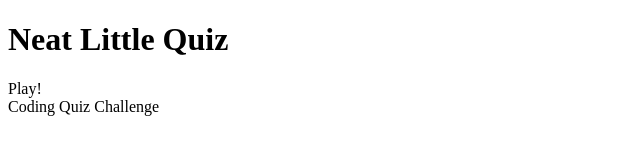
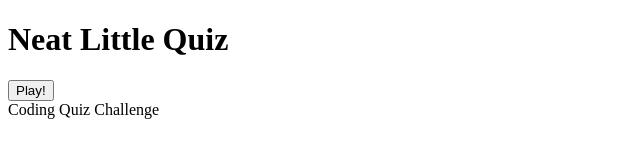
Before and after one commit to MaddieThornberry/neat-little-quiz, a plain HTML site: page index.html in a window 1280 px wide. Shown: the full height of the page, 0-640 px from the left. Drawn offline with Linux system fonts and the light colour scheme.

Commit message:
Added to button html

```diff
--- a/index.html
+++ b/index.html
@@ -5,14 +5,14 @@
     <meta http-equiv="X-UA-Compatible" content="IE=edge">
     <meta name="viewport" content="width=device-width, initial-scale=1.0">
     <title>Neat Little Quiz</title>
-    <link rel="stylesheet" href="style.css"
+    <link rel="stylesheet" href="style.css">
 </head>
 <body>
 <div class="container"></div>
 <div class="flex-center flex-column"></div>
 <h1>Neat Little Quiz</h1>
 <!--Start button-->
-<div class="start-btn">Play!</div>
+<div class="start-btn"><button>Play!</button></div>
 <!--Quiz box-->
 <div class="quiz-box">
     <div class="quiz-title">
--- a/styles.css
+++ b/styles.css
@@ -9,6 +9,6 @@ body{
     background: white;
 }
 
-.btn{
+.start-btn{
     position: absolute;
 }
```
Also changed, not shown: index.js (+12 -2 lines).
